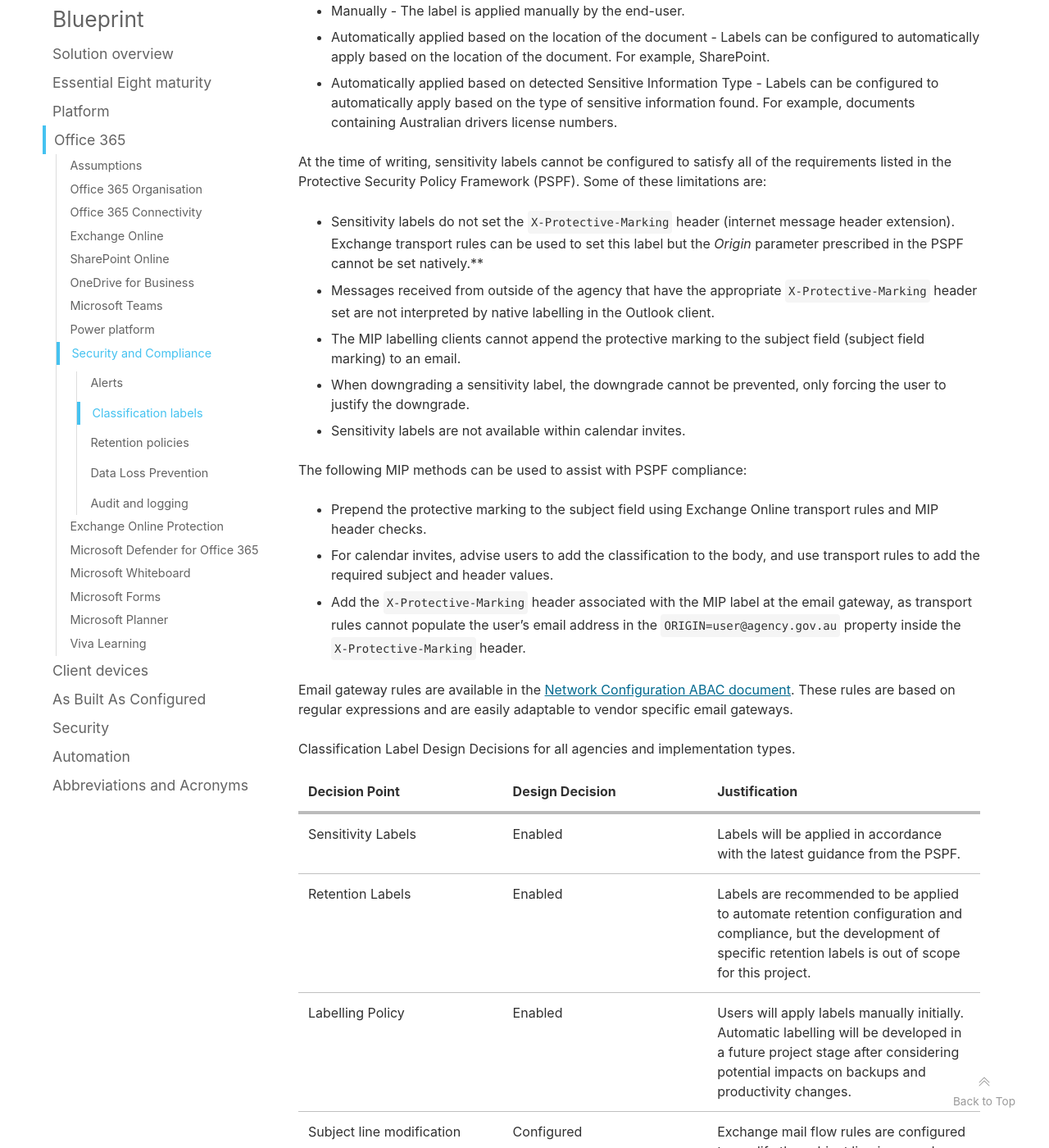
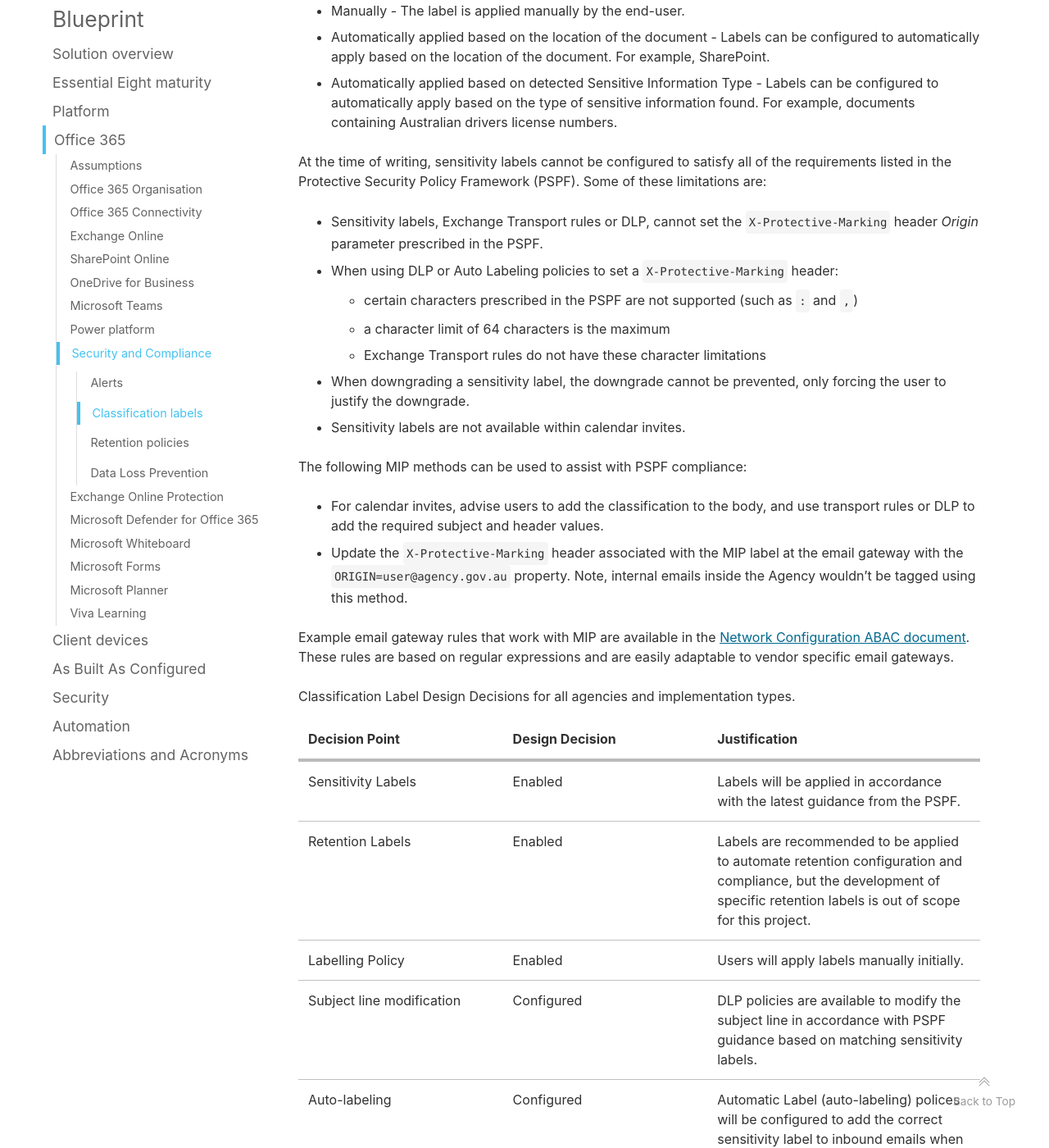
Before and after one commit to ASD-Blueprint/desktop.gov.au, a Jekyll site: the page built from blueprint/office-365.md, in a window 1280 px wide and 1400 px high, scrolled down 66825 px. Shown: the whole window at 82% size. Built offline with Jekyll 4.4.1, drawn with Linux system fonts in a browser that asks for light colours; comment, search, counter and statistics services are not loaded; some of the changed text lies outside the part shown.

Commit message:
updates to PSPF

```diff
--- a/blueprint/office-365.md
+++ b/blueprint/office-365.md
@@ -1265,19 +1265,20 @@
 
 At the time of writing, sensitivity labels cannot be configured to satisfy all of the requirements listed in the Protective Security Policy Framework (PSPF). Some of these limitations are:
 
-* Sensitivity labels do not set the `X-Protective-Marking` header (internet message header extension). Exchange transport rules can be used to set this label but the *Origin* parameter prescribed in the PSPF cannot be set natively.**
-* Messages received from outside of the agency that have the appropriate `X-Protective-Marking` header set are not interpreted by native labelling in the Outlook client.
-* The MIP labelling clients cannot append the protective marking to the subject field (subject field marking) to an email.
+* Sensitivity labels, Exchange Transport rules or DLP, cannot set the `X-Protective-Marking` header *Origin* parameter prescribed in the PSPF.
+* When using DLP or Auto Labeling policies to set a  `X-Protective-Marking` header:
+  * certain characters prescribed in the PSPF are not supported (such as `:` and `,`)
+  * a character limit of 64 characters is the maximum
+  * Exchange Transport rules do not have these character limitations
 * When downgrading a sensitivity label, the downgrade cannot be prevented, only forcing the user to justify the downgrade.
 * Sensitivity labels are not available within calendar invites.
 
 The following MIP methods can be used to assist with PSPF compliance:
 
-* Prepend the protective marking to the subject field using Exchange Online transport rules and MIP header checks.
-* For calendar invites, advise users to add the classification to the body, and use transport rules to add the required subject and header values.
-* Add the `X-Protective-Marking` header associated with the MIP label at the email gateway, as transport rules cannot populate the user's email address in the `ORIGIN=user@agency.gov.au` property inside the `X-Protective-Marking` header.
-
-Email gateway rules are available in the [Network Configuration ABAC document](/blueprint/abac/hybrid-network-configuration.html#office-365--email-protective-markings-with-aip-technology). These rules are based on regular expressions and are easily adaptable to vendor specific email gateways.
+* For calendar invites, advise users to add the classification to the body, and use transport rules or DLP to add the required subject and header values.
+* Update the `X-Protective-Marking` header associated with the MIP label at the email gateway with the `ORIGIN=user@agency.gov.au` property. Note, internal emails inside the Agency wouldn't be tagged using this method.
+
+Example email gateway rules that work with MIP are available in the [Network Configuration ABAC document](/blueprint/abac/hybrid-network-configuration.html#office-365--email-protective-markings-with-aip-technology). These rules are based on regular expressions and are easily adaptable to vendor specific email gateways.
 
 Classification Label Design Decisions for all agencies and implementation types.
 
@@ -1285,8 +1286,10 @@
 --- | --- | ---
 Sensitivity Labels | Enabled | Labels will be applied in accordance with the latest guidance from the PSPF.
 Retention Labels | Enabled | Labels are recommended to be applied to automate retention configuration and compliance, but the development of specific retention labels is out of scope for this project.
-Labelling Policy | Enabled | Users will apply labels manually initially. Automatic labelling will be developed in a future project stage after considering potential impacts on backups and productivity changes.
-Subject line modification | Configured | Exchange mail flow rules are configured to modify the subject line in accordance with PSPF guidance.
+Labelling Policy | Enabled | Users will apply labels manually initially.
+Subject line modification | Configured | DLP policies are available to modify the subject line in accordance with PSPF guidance based on matching sensitivity labels.
+Auto-labeling | Configured | Automatic Label (auto-labeling) polices will be configured to add the correct sensitivity label to inbound emails when an email is configured with a classification outside of the Agency's tenant or through a 3rd party marking tool.
+Protected Marking Header | Agency Decision | Agencies can best determine the method to set the `x-protective-marking` header based on their requirements. At time of writing, the most effective method natively is using Exchange Transport rules in conjunction with the gateway rules (for hybrid or PROTECTED deployments) due to character limitations.
 
 ### Retention policies
 
@@ -1363,6 +1366,7 @@
 * Identify sensitive information (Sensitive information types), documents in a specific site (for SharePoint only) or specific labels (sensitivity labels) contained in Exchange Online, SharePoint Online, locally on devices (endpoint DLP) and OneDrive for Business.
 * Prevent end-users from accidentally sharing sensitive information.
 * Prevent end-users from accidentally deleting a document.
+* Update documents or emails based on sensitivity labels or data matching, used in conjunction with auto-labling feature can assist with PSPF compliance
 * Educate end-users by presenting messages them on how to stay compliant when relevant. This is done without interrupting their workflow.
 
 At the time of writing Office 365 has over 200 prebuilt sensitive information types (Australian Passport Numbers etc.). In addition to the prebuilt sensitive information types custom types can be created. These custom types look for strings, patterns, or key words.
@@ -1373,7 +1377,7 @@
 
 Decision Point | Design Decision | Justification
 --- | --- | ---
-Data Lost Prevention Policies | Configured  | To provide insights into the movement of potentially sensitive information.
+Data Lost Prevention Policies | Configured  | To provide insights into the movement of potentially sensitive information, and for PSPF compliance (x-protected header and subject field marking).
 
 Data Loss Prevention Configuration applicable to all agencies and implementation types.
 
@@ -1419,8 +1423,10 @@
 Amount of instances | 1 | The amount of sensitive information required to trigger the policy (10 is the default).
 Send incident reports | Enabled | User and nominated administrator are notified when the policy is triggered.
 Restrict access or encrypt the content | Disabled | Access to the content that triggers the policy can be encrypted or and access limited.
-
-### Audit and logging
+**Name: *Classification* Append Subject** | Note: each sensitivity label published requires a separate  'Append Subject' policy |
+Content type | *Classification* sensitivity labels (Any of these) | The types of sensitive information being detected.
+ Advanced DLP Rules                                           | Content Contains: Sensitivity labels (select classification for policy)<br />Action: Modify subject<br />Remove text that matches this patten `\[SEC=.*?\]`<br />Insert this replacement text: `[SEC=Classification and DLM]` | Classification the policy is target for Subject line modification, e.g. `[SEC=OFFICIAL:Sensitive]`
+ Notify users                                                 | Disabled                                                     | Users are not notified when the policy is triggered.
 
 The Microsoft 365 Compliance Center provides the ability to monitor and review user and administrator activities across the Microsoft 365 applications from the past 90 days.
 
--- a/blueprint/overview.md
+++ b/blueprint/overview.md
@@ -107,29 +107,22 @@
 
 AIP (with the unified labelling client) can offer labelling capabilities outside of the native Microsoft 365 products. The blueprint favours using native M365 labelling capabilities where possible. Labels created in Microsoft Information Protection can be utilised with AIP.
 
-Microsoft Information Protection labelling does not offer a method to format email headers in a manner consistent with the requirements of the Protective Security Policy Framework (PSPF) and requires additional configuration.
+Microsoft Information Protection labelling does not offer a method to format email headers in a manner that is fully compliant with the requirements of the Protective Security Policy Framework (PSPF):
 
-Email gateway rules are available in the network configuration ABAC artefact.
+* Sensitivity labels, Exchange Transport rules or DLP, cannot set the `X-Protective-Marking` header *Origin* parameter prescribed in the PSPF.
+* When using DLP or Auto Labeling policies to set a  `X-Protective-Marking` header:
+  * certain characters prescribed in the PSPF are not supported (such as `:` and `,`)
+  * a character limit of 64 characters is the maximum
+  * Exchange Transport rules do not have these character limitations
+* When downgrading a sensitivity label, the downgrade cannot be prevented, only forcing the user to justify the downgrade.
+* Sensitivity labels are not available within calendar invites.
 
-For organisations that send Protected emails through a GovLink mail gateway, the labelling product, and the gateway itself, must support the inspection of the email headers.
-
-For organisations that do not need to send Protected emails (and do not need to send emails through GovLink), the blueprint recommends Microsoft sensitivity labels. However, agencies should decide for themselves on an approach that:
-
-* meets the requirements of the Protective Security Policy Framework (PSPF)
-* best suits operational requirements.
+Future releases of the blueprint will capture developments on these limitations.
 
 The blueprint provides guidance about applying Microsoft sensitivity labels. The unified labelling client that underpins Microsoft sensitivity labels is built into Office 365. The sensitivity labels are available for use in:
 
-* emails (thick client and Outlook Web Access)
+* emails (thick client and Outlook Web Access and mobile platforms)
 * documents (all office documents, including the web versions of the applications).
-
-It’s not possible to force some clients to apply sensitivity labels to documents, even if this option is selected in the policy. This is a known issue and current workarounds include:
-
-* assigning a default label (users must then select the correct label)
-* using a third-party product to provide labelling and classifications in line with the PSPF
-* undergoing a business change and user training program to ensure that classifications are applied.
-
-Future releases of the blueprint will capture developments on this issue.
 
 Labelling for Microsoft Teams has recently been released for general availability and will be covered in the next release of the blueprint. This will ensure that labels can be applied to Microsoft Teams, Microsoft 365 groups and SharePoint sites.
 
```
Also changed, not shown: other parts of blueprint/office-365.md (+11 -11 lines), blueprint/abac/office-365.md (+39 -108 lines).
